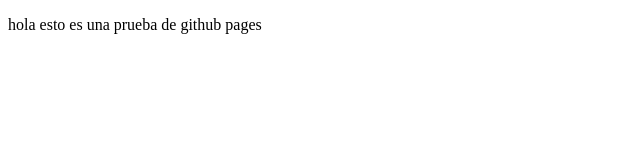
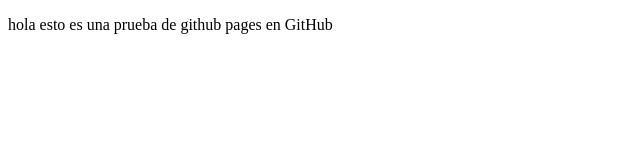
Before and after one commit to yanine10/yopuedoprogramar, a plain HTML site: page index.html in a window 1280 px wide. Shown: the full height of the page, 0-640 px from the left. Drawn offline with Linux system fonts and the light colour scheme.

Commit message:
Update index.html

```diff
--- a/index.html
+++ b/index.html
@@ -8,7 +8,7 @@
 </head>
 
 <body>
-    <p>hola esto es una prueba de github pages</p>
+    <p>hola esto es una prueba de github pages en GitHub</p>
 </body>
 
 </html>
```
